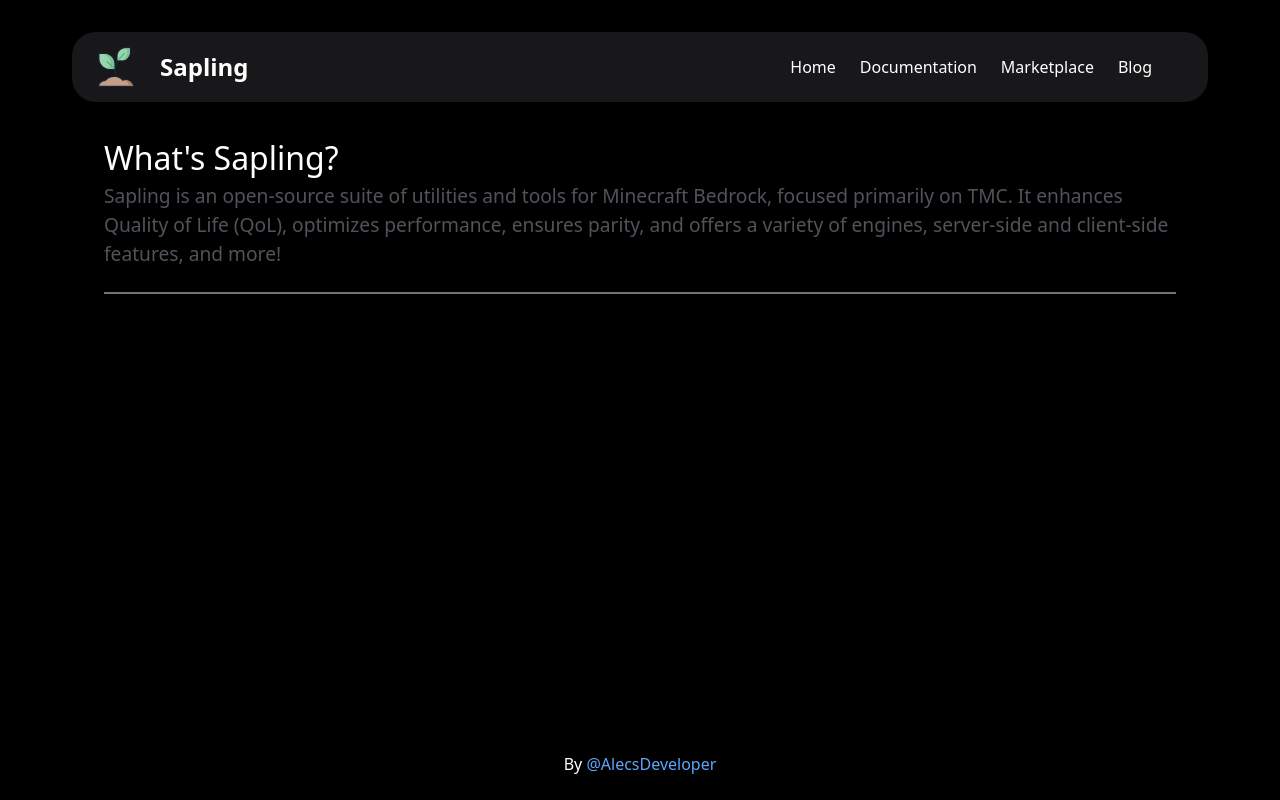
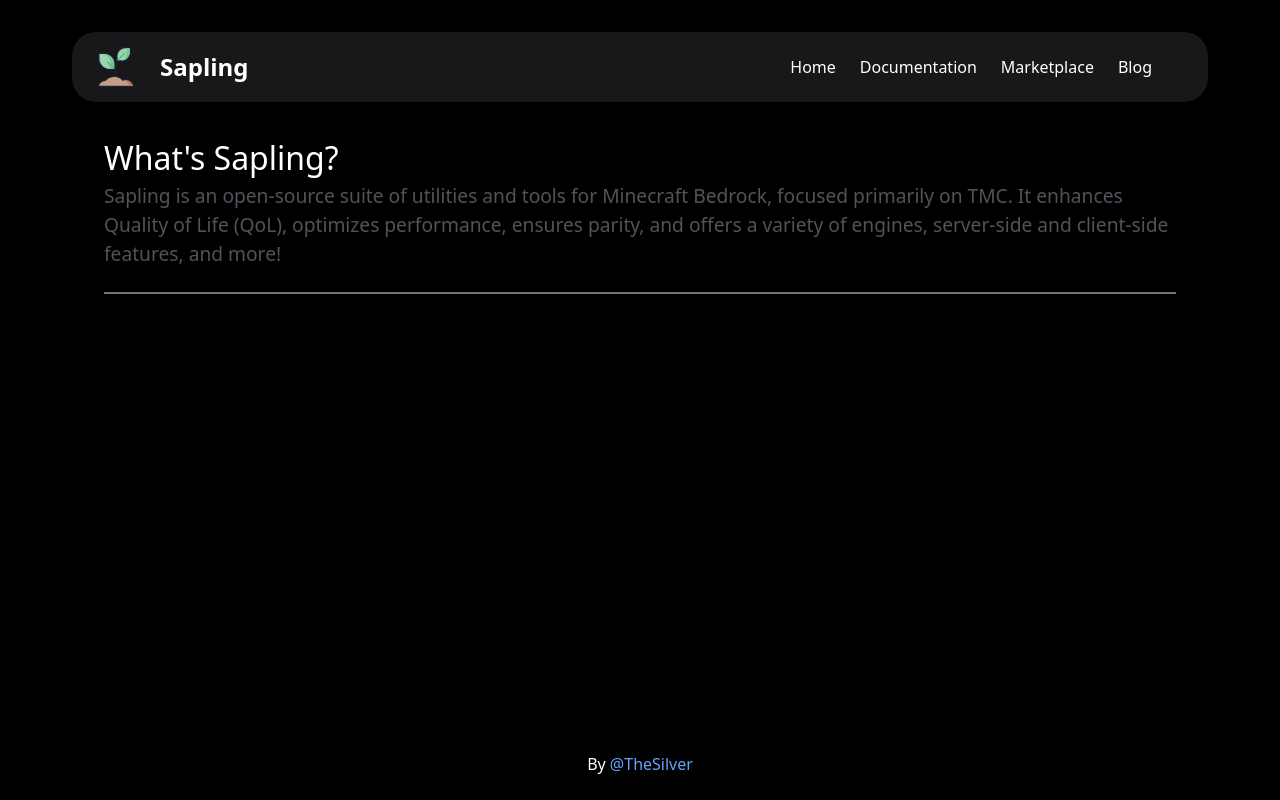
Before and after one commit to SaplingDevs/SaplingDevs.github.io, a React (Vite) app: page / in a window 1280 px wide. Built offline with nearby package versions, Linux system fonts and the light colour scheme.

Commit message:
Update App.tsx

```diff
--- a/src/App.tsx
+++ b/src/App.tsx
@@ -22,12 +22,12 @@ const App: React.FC = () => {
         <footer className='w-full text-center text-white p-4'>
           By{' '}
           <a
-            href="https://github.com/AlecsDeveloper"
+            href="https://github.com/TheSilver1023"
             target="_blank"
             rel="noopener noreferrer"
             className='text-blue-400 hover:text-blue-500 transition duration-300'
           >
-            @AlecsDeveloper
+            @TheSilver
           </a>
         </footer>
 
```
